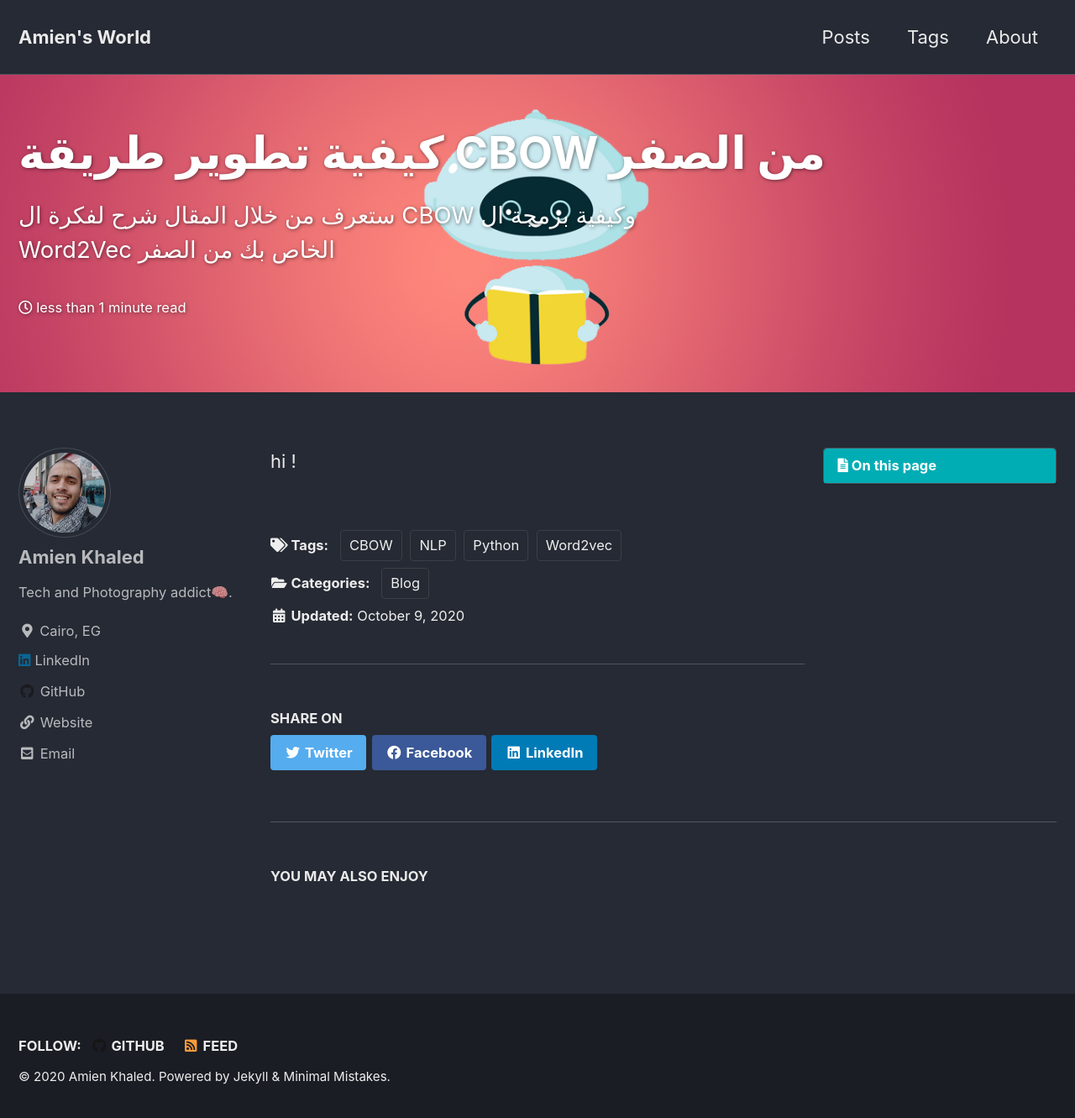
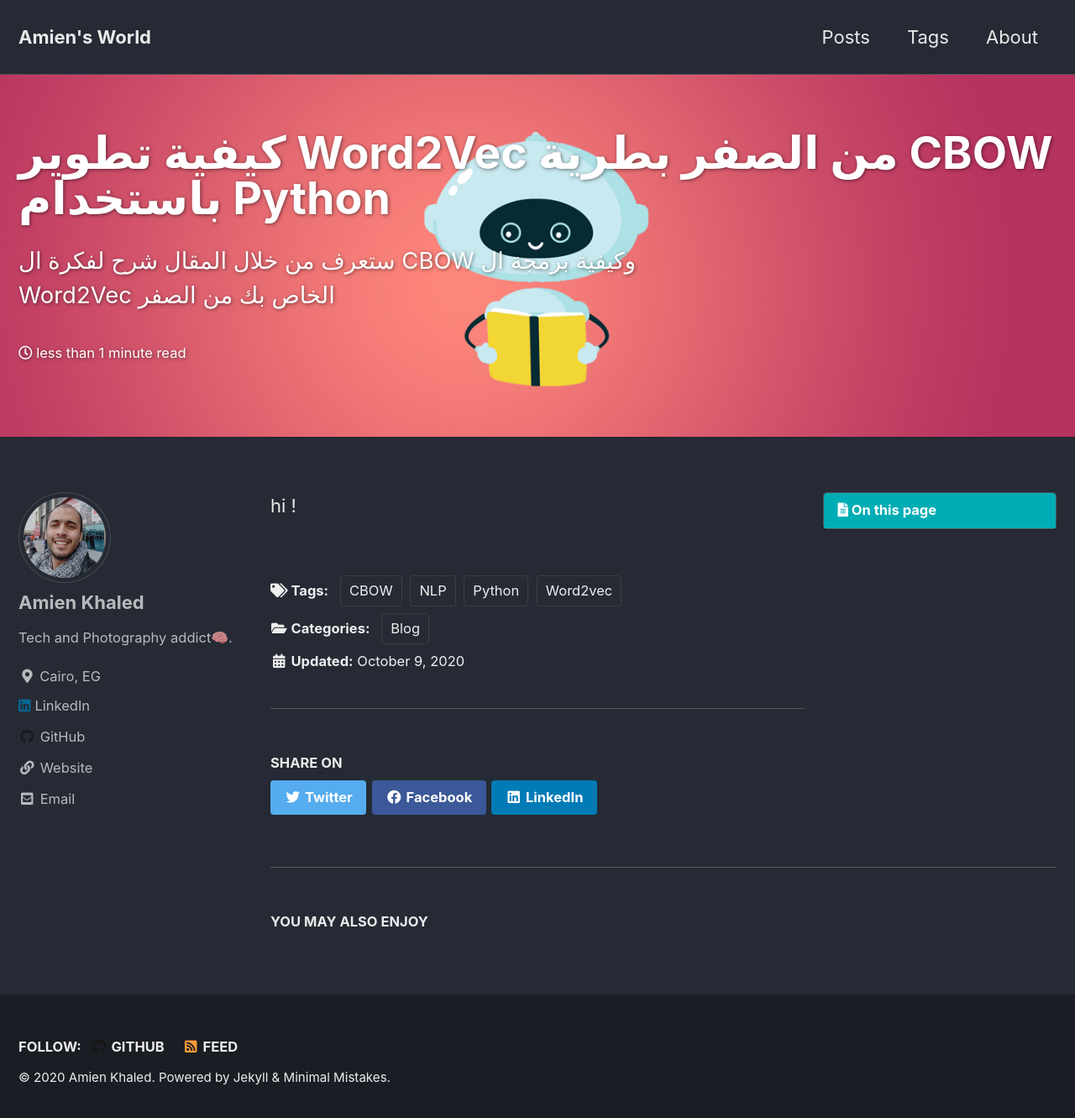
Before and after one commit to AmienKhaled/AmienKhaled.github.io, a Jekyll site: the page built from _posts/2020-10-09-Make-Your-Own-CBOW.md, in a window 1280 px wide and 1338 px high. Shown: the top 1331 px of the window at 84% size. Built offline with Jekyll 4.4.1, drawn with Linux system fonts in a browser that asks for light colours; cached includes are drawn as plain includes.

Commit message:
fix error

```diff
--- a/_posts/2020-10-09-Make-Your-Own-CBOW.md
+++ b/_posts/2020-10-09-Make-Your-Own-CBOW.md
@@ -1,5 +1,5 @@
 ---
-title: "كيفية تطوير طريقة CBOW من الصفر"
+title: "كيفية تطوير Word2Vec من الصفر بطرية CBOW باستخدام Python"
 tagline: "ستعرف من خلال المقال شرح لفكرة ال CBOW وكيفية برمجة ال Word2Vec الخاص بك من الصفر "
 excerpt: "ستعرف من خلال المقال شرح لفكرة ال CBOW وكيفية برمجة ال Word2Vec الخاص بك من الصفر "
 header:
```
